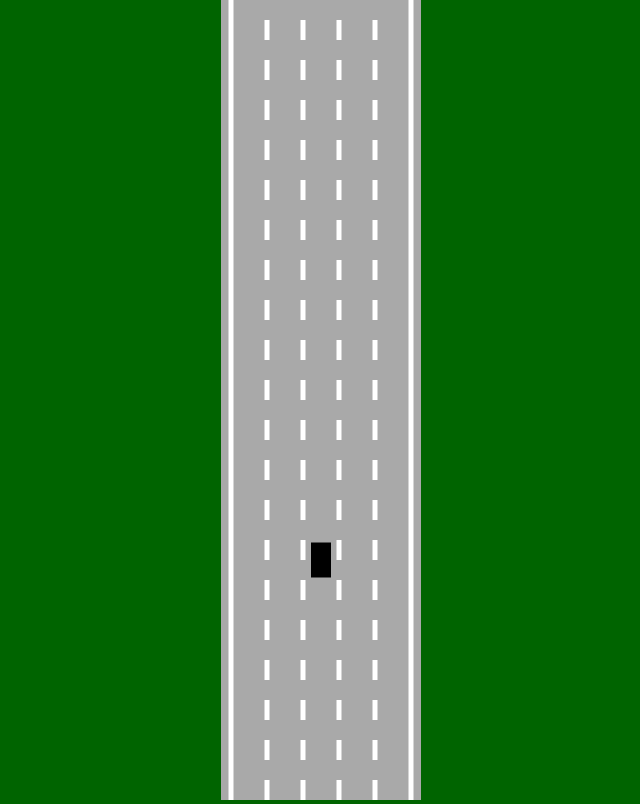
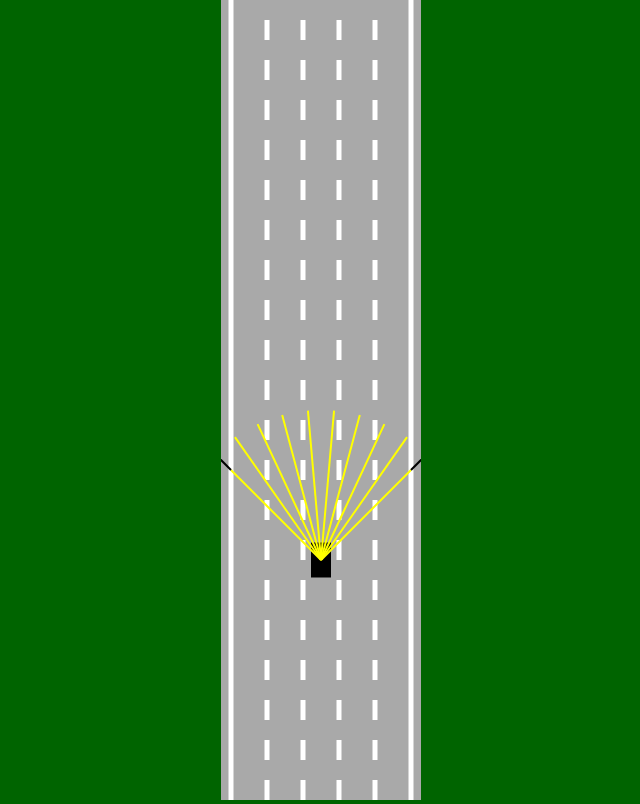
Before and after one commit to jmat23/self-driving-car, a plain HTML site: page index.html in a window 1280 px wide. Shown: the whole page, without its empty margins (319-959 px from the left). Drawn offline with Linux system fonts and the light colour scheme.

Commit message:
Added sensors to the car

```diff
--- a/car.js
+++ b/car.js
@@ -1,6 +1,5 @@
 // Car class details
 class Car {
-
     // Parameters of the car. Contains x, y, width and height.
     constructor(x, y, width, height) {
         this.x = x;
@@ -14,18 +13,21 @@ class Car {
         this.friction = 0.05;
         this.angle = 0;
 
+        this.sensor = new Sensor(this);
         this.controls = new Controls();
     }
 
-    update() {
+    update(roadBorders) {
         this.#moveCar();
+        this.sensor.update(roadBorders);
     }
 
     #moveCar() {
+        // Car moving forward
         if (this.controls.forward) {
             this.speed += this.acceleration;
         }
-
+        // Car reversing
         if (this.controls.reverse) {
             this.speed -= this.acceleration;
         }
@@ -77,5 +79,7 @@ class Car {
         );
         ctx.fill();
         ctx.restore();
+
+        this.sensor.draw(ctx);
     }
 }
--- a/index.html
+++ b/index.html
@@ -6,6 +6,7 @@
     </head>
     <body>
         <canvas id="myCanvas"></canvas>
+        <script src="sensor.js"></script>
         <script src="utility.js"></script>
         <script src="road.js"></script>
         <script src="controls.js"></script>
--- a/main.js
+++ b/main.js
@@ -4,12 +4,11 @@ canvas.width = 200;
 const ctx = canvas.getContext("2d");
 const road = new Road(canvas.width / 2, canvas.width * 0.9);
 const car = new Car(road.getLaneCenter(2), 100, 20, 35);
-car.draw(ctx);
 
 animate();
 
 function animate() {
-    car.update();
+    car.update(road.borders);
     canvas.height = window.innerHeight;
 
     ctx.save();
--- /dev/null
+++ b/sensor.js
@@ -0,0 +1,101 @@
+class Sensor {
+    constructor(car) {
+        // Applying rays to the car
+        this.car = car;
+        this.rayCount = 10;
+        this.rayLength = 150;
+        this.raySpread = Math.PI/2;
+
+        this.rays = [];
+        this.readings = [];
+    }
+
+    update(roadBorders) {
+        this.#castRays();
+        this.readings = [];
+        for (let i = 0; i < this.rays.length; i++) {
+            this.readings.push (
+                this.#getReading(this.rays[i], roadBorders)
+            );
+        }
+    }
+
+    #getReading(ray, roadBorders) {
+        let touches = [];
+
+        for (let i = 0; i < roadBorders.length; i++) {
+            const touch = getIntersection(
+                ray[0],
+                ray[1],
+                roadBorders[i][0],
+                roadBorders[i][1]
+            );
+
+            if (touch) {
+                touches.push(touch);
+            }
+        }
+
+        if (touches.length == 0) {
+            return null;
+        } else {
+            const offsets = touches.map(e=>e.offset);
+            const minOffset = Math.min(...offsets);
+            return touches.find(e=>e.offset == minOffset);
+        }
+    }
+
+    #castRays() {
+        this.rays = [];
+        for (let i = 0; i < this.rayCount; i++) {
+            const rayAngle = lerp(
+                this.raySpread / 2,
+                -this.raySpread / 2,
+                this.rayCount == 1 ? 0.5: i / (this.rayCount - 1)
+            ) + this.car.angle;
+
+            const start = {x: this.car.x, y: this.car.y};
+            const end = {
+                x: this.car.x - Math.sin(rayAngle) * this.rayLength,
+                y: this.car.y - Math.cos(rayAngle) * this.rayLength
+            };
+            this.rays.push([start, end]);
+        }
+    }
+
+    draw (ctx) {
+        for (let i = 0; i < this.rayCount; i++) {
+            let end = this.rays[i][1];
+
+            if (this.readings[i]) {
+                end = this.readings[i];
+            }
+
+            ctx.beginPath();
+            ctx.lineWidth = 2;
+            ctx.strokeStyle = "yellow";
+            ctx.moveTo(
+                this.rays[i][0].x,
+                this.rays[i][0].y
+            );
+            ctx.lineTo(
+                end.x,
+                end.y
+            );
+            ctx.stroke();
+
+            ctx.beginPath();
+            ctx.lineWidth = 2;
+            ctx.strokeStyle = "black";
+            ctx.moveTo(
+                this.rays[i][1].x,
+                this.rays[i][1].y
+            );
+            ctx.lineTo(
+                end.x,
+                end.y
+            );
+            ctx.stroke();
+        }
+    }
+}
--- a/utility.js
+++ b/utility.js
@@ -1,3 +1,23 @@
 function lerp(A, B, t) {
     return A + (B - A) * t;
 }
+
+function getIntersection(A,B,C,D){
+    const tTop=(D.x-C.x)*(A.y-C.y)-(D.y-C.y)*(A.x-C.x);
+    const uTop=(C.y-A.y)*(A.x-B.x)-(C.x-A.x)*(A.y-B.y);
+    const bottom=(D.y-C.y)*(B.x-A.x)-(D.x-C.x)*(B.y-A.y);
+
+    if(bottom!=0){
+        const t=tTop/bottom;
+        const u=uTop/bottom;
+        if(t>=0 && t<=1 && u>=0 && u<=1){
+            return {
+                x:lerp(A.x,B.x,t),
+                y:lerp(A.y,B.y,t),
+                offset:t
+            }
+        }
+    }
+
+    return null;
+}
```
